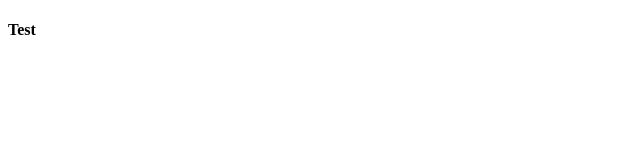
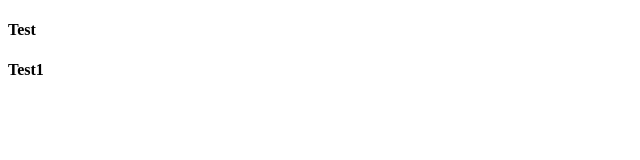
Before and after one commit to BNB27/Test, a plain HTML site: page index.html in a window 1280 px wide. Shown: the full height of the page, 0-640 px from the left. Drawn offline with Linux system fonts and the light colour scheme.

Commit message:
Update index.html

```diff
--- a/index.html
+++ b/index.html
@@ -7,5 +7,6 @@
 </head>
 <body>
     <h4>Test</h4>
+    <h4>Test1</h4>
 </body>
 </html>
```
